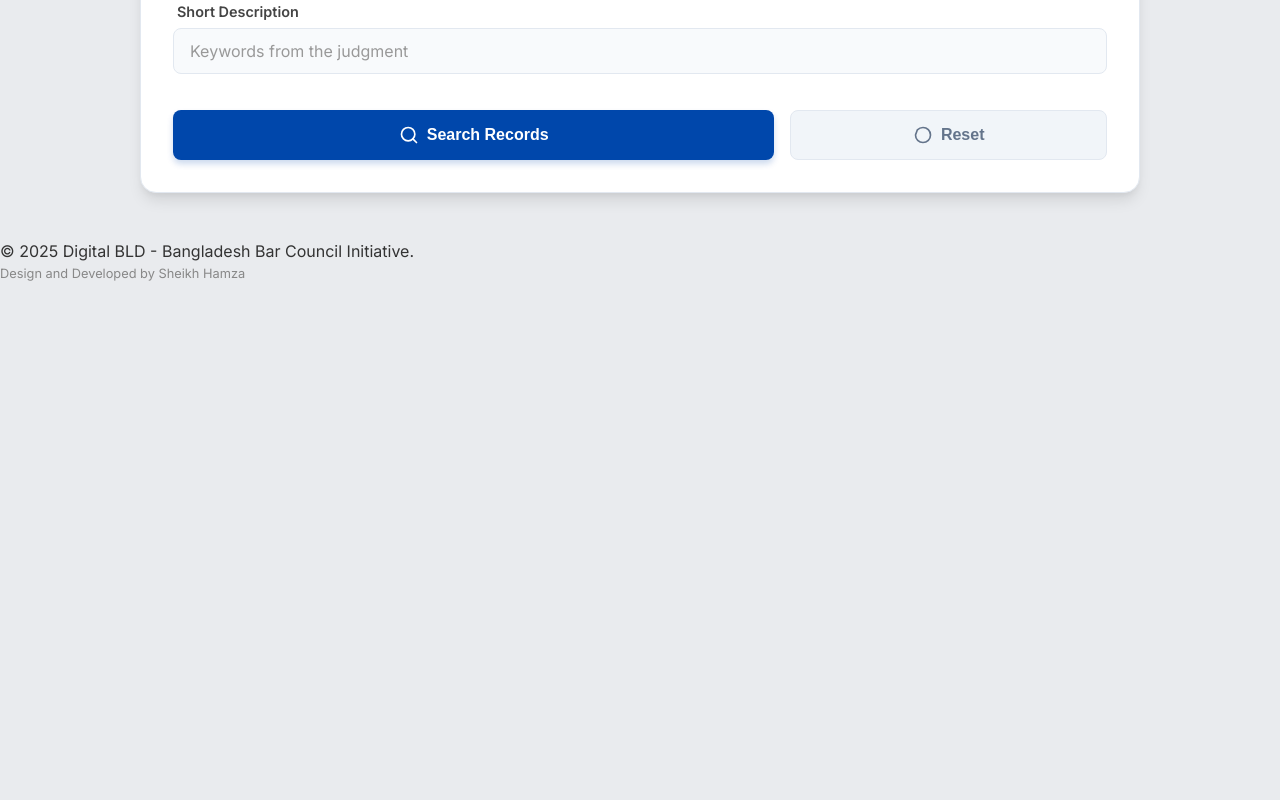
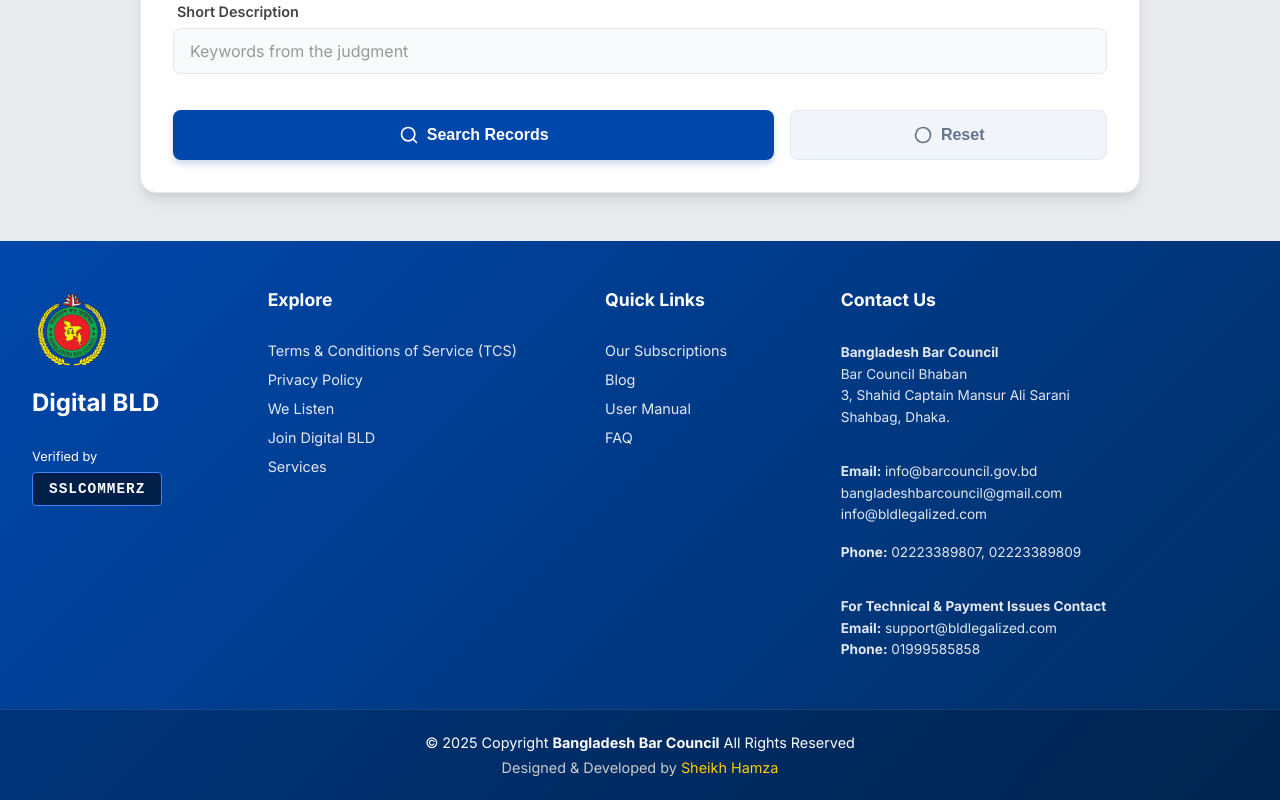
Before and after one commit to 1Sheikhhamza/case-search-app, a website: page index.html in a window 1280 px wide. Shown: the part 765-1565 px from the top of the page. Before the commit the page ends 1046 px from the top, so only its background shows below. Drawn offline with Linux system fonts and the light colour scheme; a script that the page names is missing.

Commit message:
Redesign footer to match Digital BLD style

```diff
--- a/index.html
+++ b/index.html
@@ -303,9 +303,69 @@
         </div>
     </main>
 
-    <footer>
-        <p>&copy; 2025 Digital BLD - Bangladesh Bar Council Initiative.</p>
-        <p style="margin-top: 5px; font-size: 0.8em; color: #888;">Design and Developed by Sheikh Hamza</p>
+    <footer class="main-footer">
+        <div class="footer-content">
+            <!-- Col 1: Brand -->
+            <div class="footer-col brand-col">
+                <div class="footer-logo">
+                    <img src="logo.png" alt="Digital BLD Logo">
+                </div>
+                <h3>Digital BLD</h3>
+
+                <div class="verified-section">
+                    <p>Verified by</p>
+                    <div class="ssl-badge">SSLCOMMERZ</div>
+                </div>
+            </div>
+
+            <!-- Col 2: Explore -->
+            <div class="footer-col">
+                <h4>Explore</h4>
+                <ul>
+                    <li><a href="#">Terms & Conditions of Service (TCS)</a></li>
+                    <li><a href="#">Privacy Policy</a></li>
+                    <li><a href="#">We Listen</a></li>
+                    <li><a href="#">Join Digital BLD</a></li>
+                    <li><a href="#">Services</a></li>
+                </ul>
+            </div>
+
+            <!-- Col 3: Quick Links -->
+            <div class="footer-col">
+                <h4>Quick Links</h4>
+                <ul>
+                    <li><a href="#">Our Subscriptions</a></li>
+                    <li><a href="#">Blog</a></li>
+                    <li><a href="#">User Manual</a></li>
+                    <li><a href="#">FAQ</a></li>
+                </ul>
+            </div>
+
+            <!-- Col 4: Contact -->
+            <div class="footer-col contact-col">
+                <h4>Contact Us</h4>
+                <p><strong>Bangladesh Bar Council</strong><br>
+                    Bar Council Bhaban<br>
+                    3, Shahid Captain Mansur Ali Sarani<br>
+                    Shahbag, Dhaka.</p>
+
+                <p class="mt-2"><strong>Email:</strong> info@barcouncil.gov.bd<br>
+                    bangladeshbarcouncil@gmail.com<br>
+                    info@bldlegalized.com</p>
+
+                <p><strong>Phone:</strong> 02223389807, 02223389809</p>
+
+                <p class="mt-2"><strong>For Technical & Payment Issues Contact</strong><br>
+                    <strong>Email:</strong> support@bldlegalized.com<br>
+                    <strong>Phone:</strong> 01999585858
+                </p>
+            </div>
+        </div>
+
+        <div class="footer-bottom">
+            <p>&copy; 2025 Copyright <strong>Bangladesh Bar Council</strong> All Rights Reserved</p>
+            <p class="developer-credit">Designed & Developed by <span style="color: #ffcc00;">Sheikh Hamza</span></p>
+        </div>
     </footer>
 
     <script src="script.js"></script>
--- a/style.css
+++ b/style.css
@@ -211,6 +211,135 @@
     font-weight: 600;
     color: #444;
     margin-left: 0.25rem;
+}
+
+/* FOOTER STYLES */
+.main-footer {
+    background: linear-gradient(135deg, #0047AB 0%, #002D62 100%);
+    color: white;
+    padding-top: 3rem;
+    font-size: 0.9rem;
+    margin-top: auto;
+}
+
+.footer-content {
+    max-width: 1400px;
+    margin: 0 auto;
+    display: grid;
+    grid-template-columns: 1fr 1.5fr 1fr 2fr;
+    /* Adjusted for content balance */
+    gap: 2rem;
+    padding: 0 2rem 3rem 2rem;
+}
+
+.footer-col {
+    display: flex;
+    flex-direction: column;
+    gap: 1rem;
+}
+
+.brand-col {
+    align-items: flex-start;
+}
+
+.footer-logo img {
+    width: 80px;
+    height: auto;
+}
+
+.brand-col h3 {
+    font-size: 1.5rem;
+    font-weight: 700;
+    margin-bottom: 1rem;
+}
+
+.verified-section p {
+    font-size: 0.8rem;
+    margin-bottom: 0.5rem;
+}
+
+.ssl-badge {
+    background: #00204a;
+    border: 1px solid #3b82f6;
+    color: white;
+    padding: 0.5rem 1rem;
+    border-radius: 4px;
+    font-weight: bold;
+    font-family: monospace;
+    letter-spacing: 1px;
+}
+
+.footer-col h4 {
+    font-size: 1.1rem;
+    font-weight: 700;
+    margin-bottom: 1rem;
+    color: #fff;
+}
+
+.footer-col ul {
+    list-style: none;
+    padding: 0;
+}
+
+.footer-col ul li {
+    margin-bottom: 0.75rem;
+}
+
+.footer-col ul li a {
+    color: #e2e8f0;
+    text-decoration: none;
+    transition: color 0.2s;
+}
+
+.footer-col ul li a:hover {
+    color: #ffcc00;
+    /* Gold accent on hover */
+    text-decoration: underline;
+}
+
+.contact-col p {
+    line-height: 1.6;
+    color: #e2e8f0;
+    font-size: 0.85rem;
+}
+
+.mt-2 {
+    margin-top: 1rem;
+}
+
+/* Footer Bottom */
+.footer-bottom {
+    background: rgba(0, 0, 0, 0.2);
+    padding: 1.5rem;
+    text-align: center;
+    border-top: 1px solid rgba(255, 255, 255, 0.1);
+}
+
+.developer-credit {
+    margin-top: 0.5rem;
+    color: #ccc;
+    font-size: 0.9rem;
+}
+
+@media (max-width: 900px) {
+    .footer-content {
+        grid-template-columns: 1fr 1fr;
+    }
+}
+
+@media (max-width: 600px) {
+    .footer-content {
+        grid-template-columns: 1fr;
+        text-align: center;
+    }
+
+    .brand-col {
+        align-items: center;
+    }
+
+    .form-row {
+        grid-template-columns: 1fr;
+    }
 }
 
 input,
```
